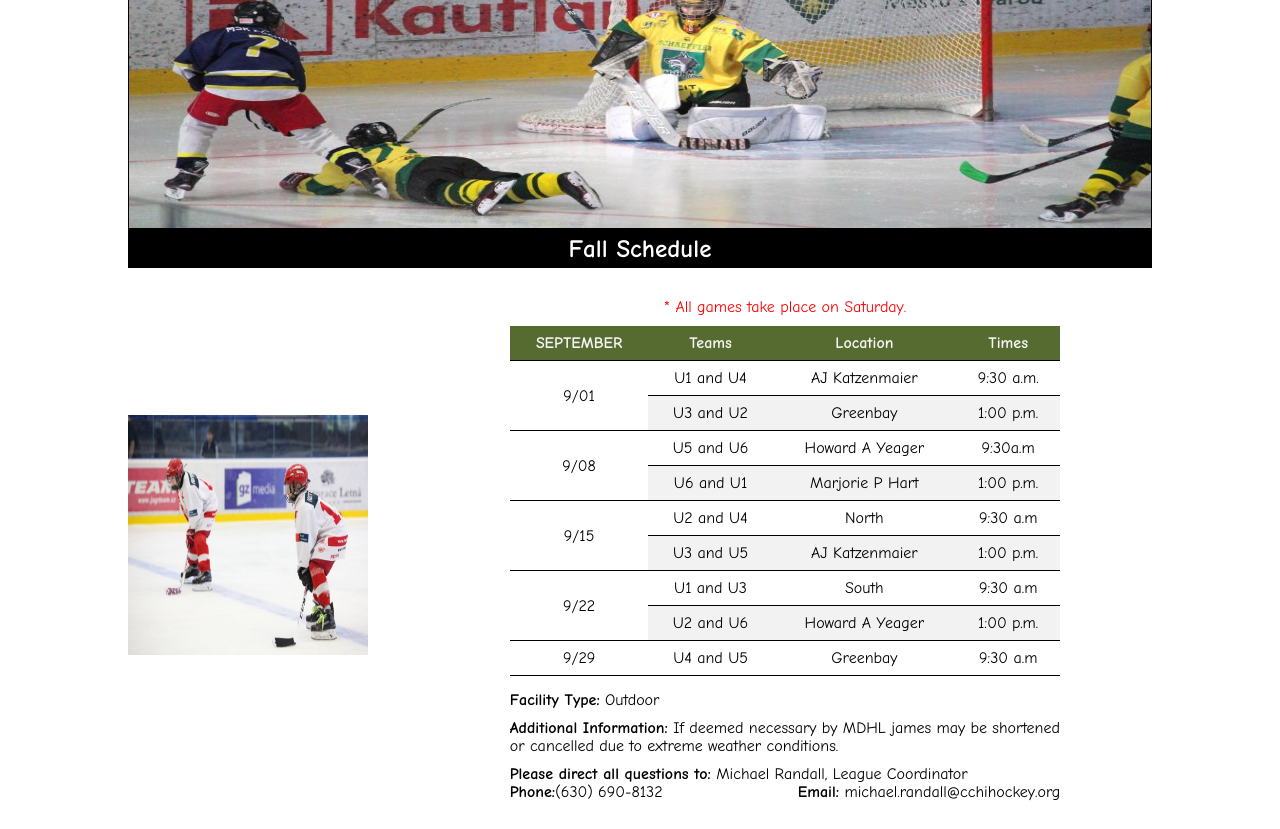
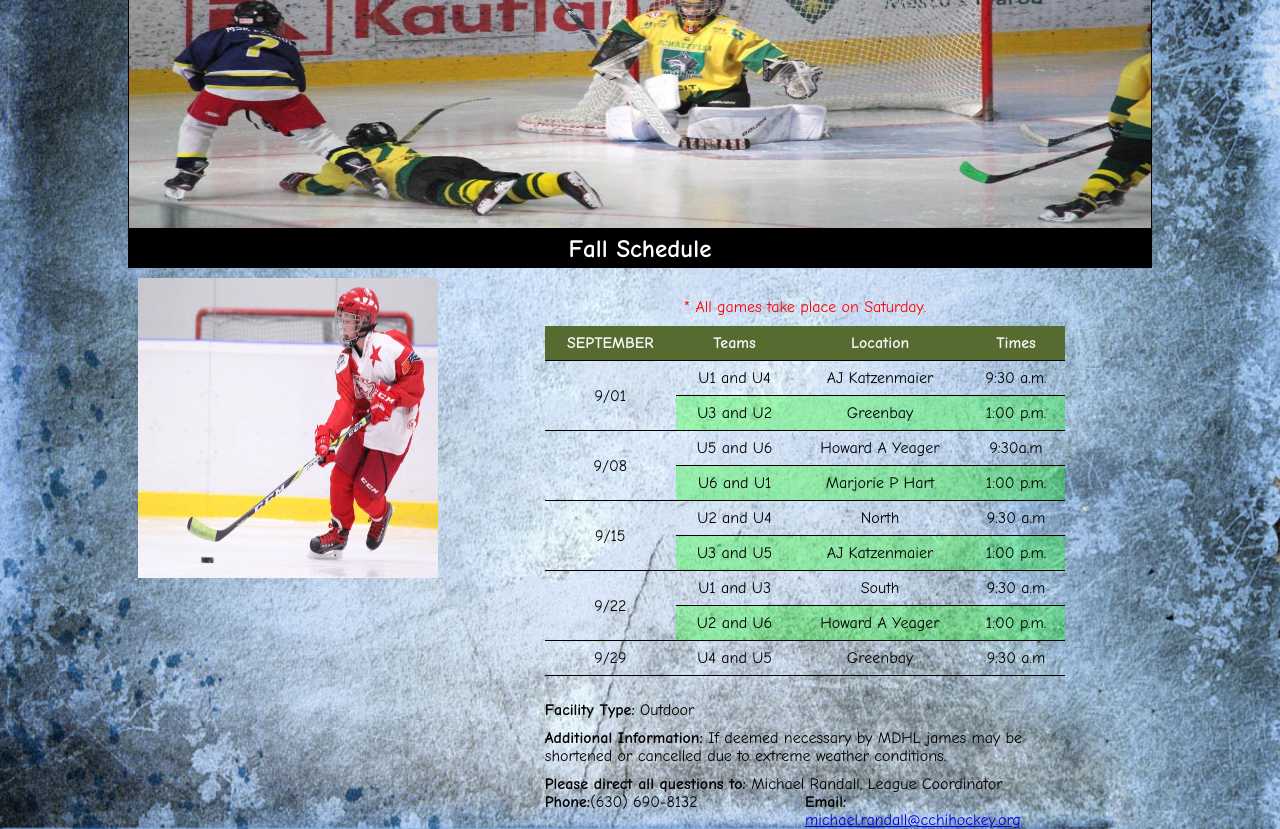
Before and after one commit to enrisimp/Mighty-Ducks-Hockey-League, a plain HTML site: page game_info.html in a window 1280 px wide. Shown: the part 171-1000 px from the top of the page. Before the commit the page ends 972 px from the top, so only its background shows below. Drawn offline with Linux system fonts and the light colour scheme.

Commit message:
task3 - update mas lindo

```diff
--- a/css/style.css
+++ b/css/style.css
@@ -9,6 +9,9 @@ body {
   padding-left: 10%;
   padding-right: 10%;
   font-family: "Comic Sans MS", "Comic Sans", cursive;
+  background-image: url(../img/ice.jpg);
+  background-size: 100% 100%;
+  background-repeat:no-repeat;
 }
 
 /*----------------- Header-----------------*/
@@ -24,6 +27,7 @@ body {
   flex-shrink: 0;
   width: 150px;
   flex-shrink: 0;
+  align-self: baseline;
 }
 
 h1 {
@@ -50,6 +54,11 @@ nav > a {
   padding: 10px;
   border: 1px solid black;
   box-shadow: 2px 5px 3px gray;
+}
+
+nav >a:hover{
+  text-transform: uppercase;
+  transform: scale(1.5);
 }
 
 nav > .actual {
@@ -99,15 +108,17 @@ h3#sub {
 /*-----------Lateral--------------*/
 aside {
   display: flex;
-  align-items: center;
-  justify-content: flex-end;
+  /* align-items: center; */
+  justify-content: center;
+  padding: 10px;
+  width: fit-content;
 }
 
 #imagenaside {
-  height: 240px;
-  width: 240px;
-  justify-content: center;
-  align-items: center;
+  height: 300px;
+  width: 300px;
+  /* justify-content: center;
+  align-items: center; */
 }
 
 /*----------------Central-----------------*/
@@ -115,7 +126,7 @@ aside {
   width: 100%;
   display: flex;
   padding-top: 30px;
-  margin-left: 50px;
+  margin-left: 10px;
   flex-direction: column;
   align-items: center;
   justify-content: center;
@@ -143,7 +154,7 @@ h4.about {
   margin-bottom: 10px;
 }
 
-p.indent {
+p.indent, dd.indent {
   text-indent: 30px;
 }
 
@@ -155,22 +166,6 @@ p.indent {
   margin-bottom: 30px;
 }
 
-#datos {
-  margin-top: 15px;
-  display: flex;
-  flex-direction: column;
-  width: 75%;
-}
-
-#datos > p {
-  margin-bottom: 10px;
-}
-
-.minfoot {
-  display: flex;
-  justify-content: space-between;
-  flex-wrap: wrap;
-}
 /* ---------------LISTAS-------------- */
 ol.k {
   list-style-type: lower-alpha;
@@ -180,6 +175,7 @@ ul.circle {
   list-style-type: circle;
   margin-left: 20px;
   padding-left: 20px;
+  text-indent: 0px;
 }
 
 li.indent {
@@ -205,6 +201,7 @@ dl {
 
 dt:first-of-type {
   margin-top: -20px;
+
 }
 dt {
   display: block;
@@ -212,6 +209,7 @@ dt {
   font-size: 20px;
   margin-top: 10px;
   margin-bottom: 10px;
+  background-color: rgb(0, 255, 0, 0.3)
 }
 /* ------------------TABLA-------------------- */
 table {
@@ -236,5 +234,35 @@ th {
   color: whitesmoke;
 }
 tr:nth-child(even) {
-  background-color: #f2f2f2;
+  background-color: rgb(0, 255, 0, 0.3)
 }
+
+/* ------datos tabla ----- */
+#datos {
+  margin-top: 25px;
+  display: flex;
+  flex-direction: column;
+  width: 75%;
+}
+
+#datos > p {
+  margin-bottom: 10px;
+}
+
+.minfoot {
+  display: flex;
+  justify-content: space-between;
+  flex-wrap: wrap;
+}
+
+.minfoot>p:first-child {
+  flex: 0 1 100%;
+}
+
+.minfoot > p{
+  flex: 1 0 50%;
+}
+
+.minfoot > a{
+  color: green;
+}
--- a/game_info.html
+++ b/game_info.html
@@ -35,9 +35,7 @@
         </div>
         <div id="contenido">
             <aside>
-
-                    <img id="imagenaside" src="/img/hockey_3.jpg" alt="imagen3">
-
+                    <img id="imagenaside" src="/img/hockey_2.jpg" alt="imagen2">
             </aside>
             <div class="section">
                 <table>
@@ -111,14 +109,11 @@
                     <div class="minfoot">
                         <p><b>Please direct all questions to:</b> Michael Randall, League Coordinator</p>
                         <p><b>Phone:</b>(630) 690-8132</p>
-                        <p><b>Email:</b> michael.randall@cchihockey.org</p>
+                        <p><b>Email:</b> <a href="mailto:mdhl@chihockey.org">michael.randall@cchihockey.org</a></p>
                     </div>
                 </div>
             </div>
         </div>
-        </div>
     </main>
-
 </body>
-
 </html>
```
Also changed, not shown: aboutMDHL.html (+3 -3 lines), home.html (+4 -6 lines), rules.html (+0 -2 lines), img/ice.jpg (added), 1 other file.
